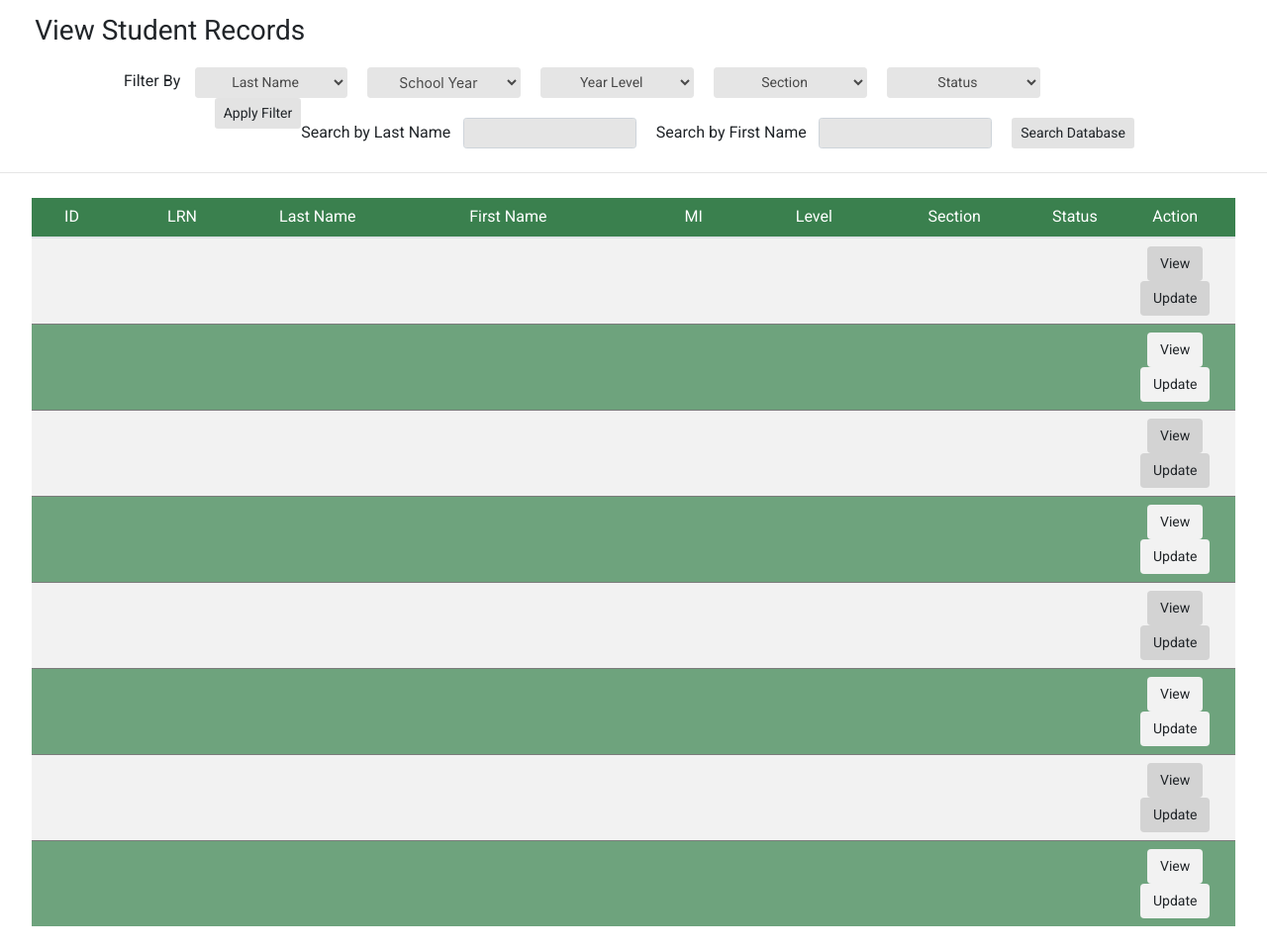
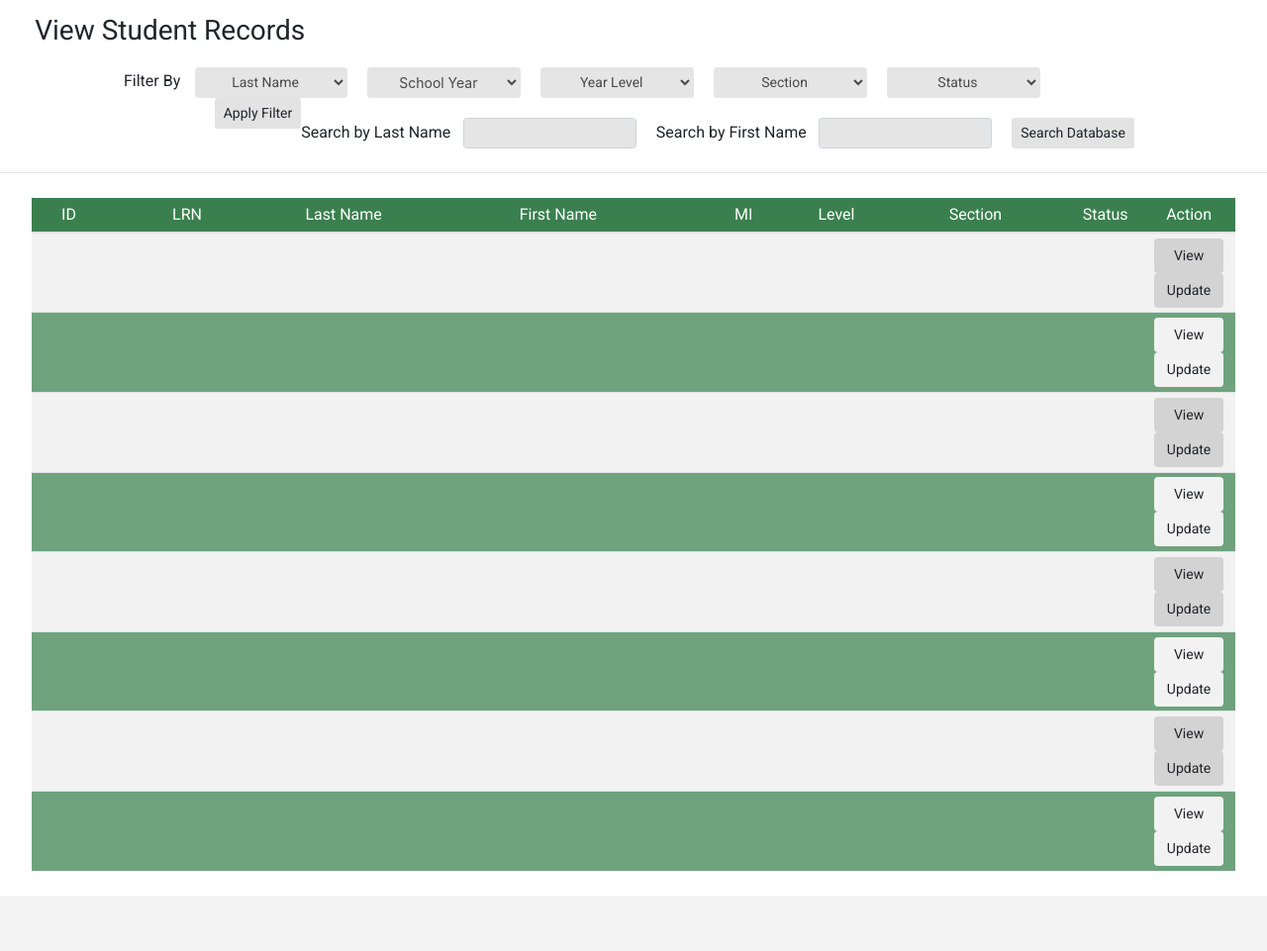
Before and after one commit to compsat/tanong-db, a Django app: page /student-list/ in a window 1280 px wide. Shown: the part 64-1025 px from the top of the page at 99% size. After the commit the page ends 944 px from the top, so only its background shows below. Run offline with Django 3.2, Linux system fonts and the light colour scheme; some libraries are stand-ins or nearby versions.

Commit message:
updated the table's css
added a lil transparency to the border
added space in between the View and Update buttons
reverted it back to the original bordered table

```diff
--- a/database/static/database/css/main.css
+++ b/database/static/database/css/main.css
@@ -48,6 +48,9 @@
 .leftMargin15{
     margin-left: 0.9rem;
 }
+.leftMargin10{
+    margin-left: 0.6rem;
+}
 
 /* overwrite Bootstrap's striped table colors */
 .table-striped>tbody>tr:nth-child(even)>td,
@@ -59,6 +62,11 @@
   }
 
 /* overwrite color of borders for the table */
+.table-bordered > tbody > tr > td, .table-bordered > tbody > tr > th,
+.table-bordered > tfoot > tr > td, .table-bordered > tfoot > tr > th,
+.table-bordered > thead > tr > td, .table-bordered > thead > tr > th {
+    border: 1px solid rgba(201, 200, 200, 0.5);
+}
 
 .navstyle{
     background-color:#3DBF61;
@@ -148,7 +156,7 @@
     font-weight: normal;
 }
 .width80{
-    width: 5em;
+    width: 4em;
 }
 .width140{
     width: 8.75em;
@@ -157,10 +165,10 @@
     width: 8.125em;
 }
 .width250{
-    width: 15.625em;
+    width: 15em;
 }
 .width120{
-    width: 7.5em;
+    width: 5em;
 }
 .width160{
     width: 10em;
@@ -173,15 +181,5 @@
 .tablebuttons{
     /* background-color: #E7E7E7; */
     font-size: 0.875em;
+    min-width: 5em;
 }
-.table>tbody>tr>td,
-.table>tbody>tr>th,
-.table>tfoot>tr>td,
-.table>tfoot>tr>th,
-.table>thead>tr>td,
-.table>thead>tr>th {
-    padding: 0.5em;
-    line-height: 1.42857143;
-    vertical-align: top;
-    border-top: 0.0625em solid #7c7c7c;
-}
```
